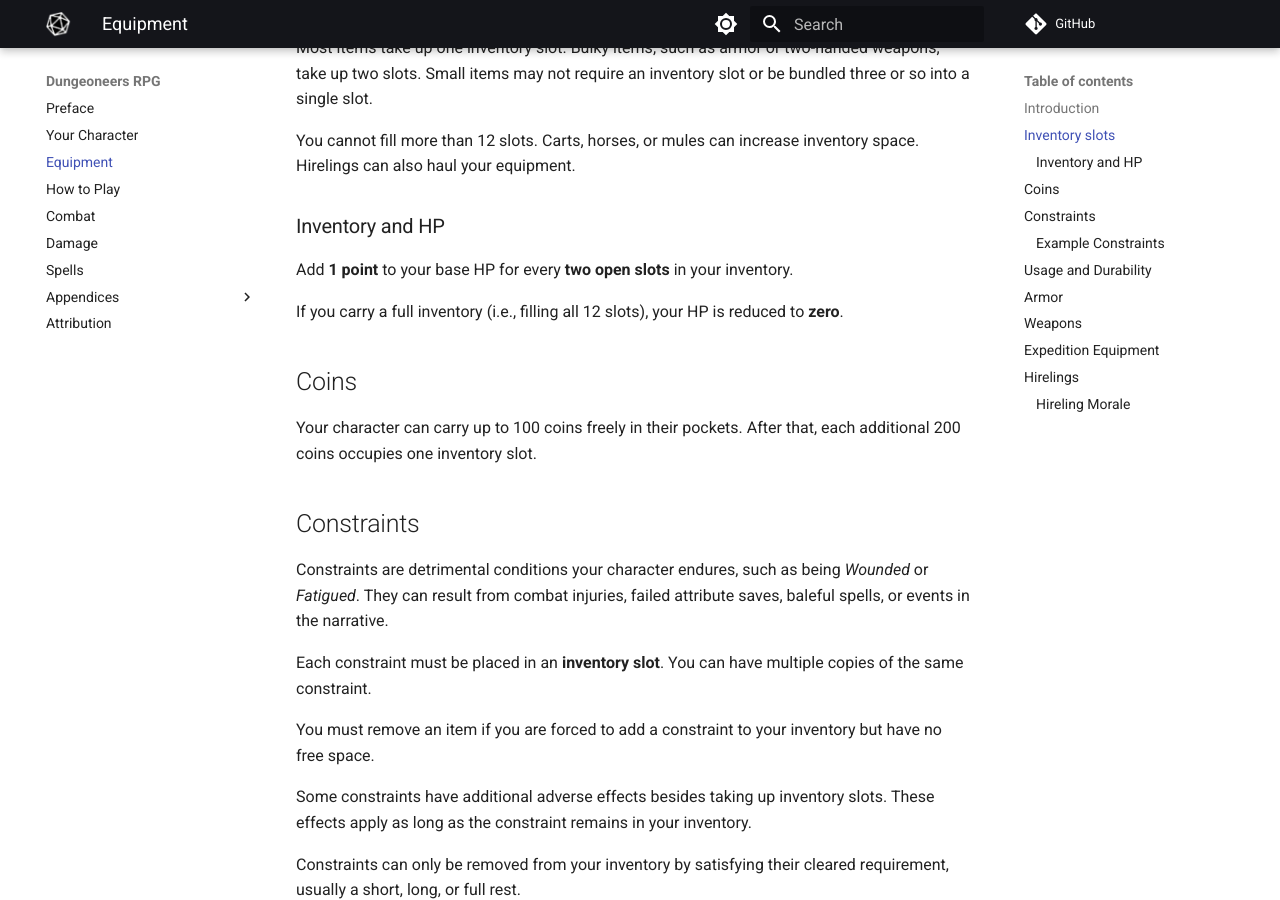
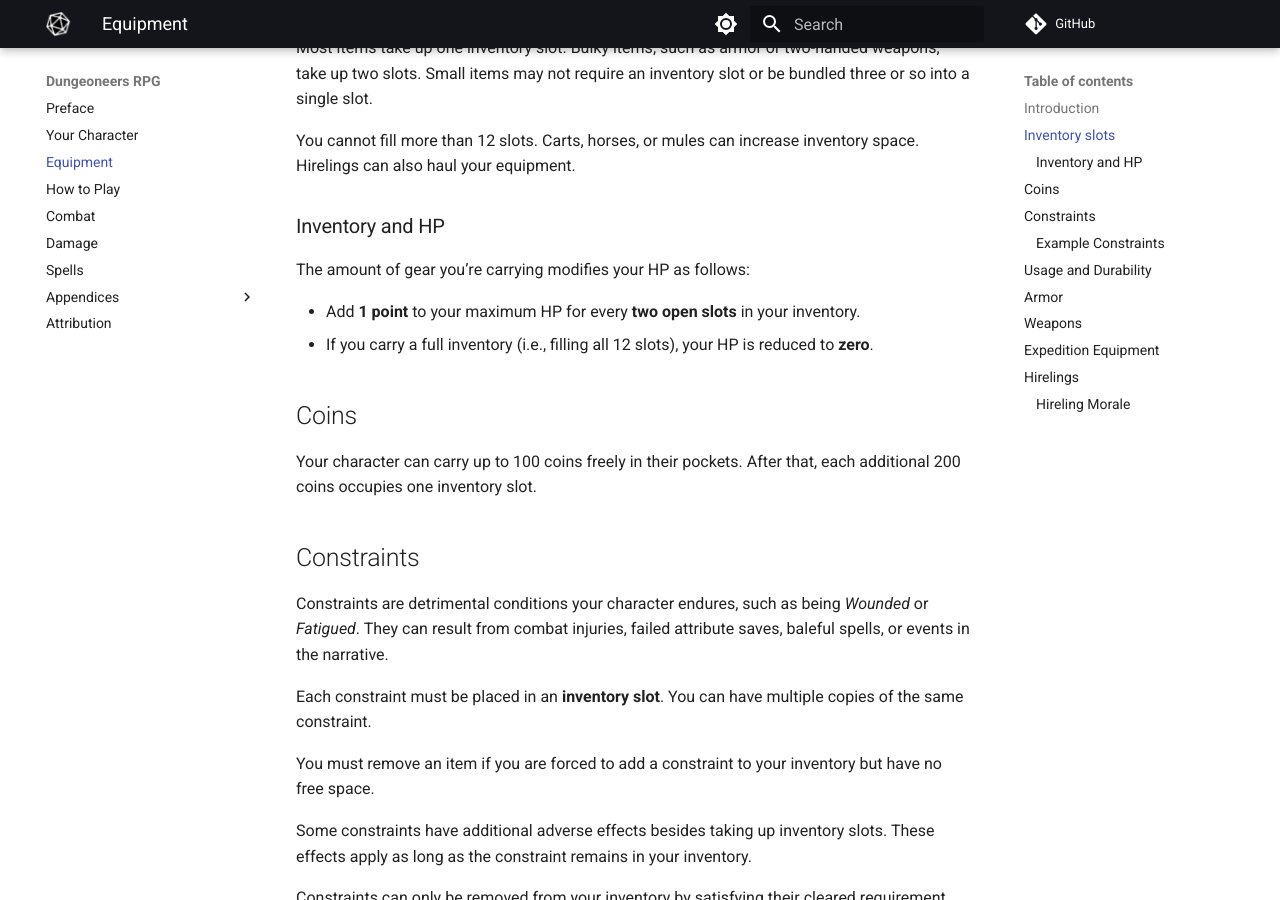
Before and after one commit to joemoose/dungeoneers.d20, an MkDocs documentation site: the page built from docs/equipment.md, in a window 1280 px wide and 900 px high, scrolled down 565 px. Built offline with MkDocs 1.6.1 and Material for MkDocs 9.7.7, drawn with Linux system fonts in a browser that asks for light colours; comment, search, counter and statistics services are not loaded.

Commit message:
Update equipment.md

```diff
--- a/docs/equipment.md
+++ b/docs/equipment.md
@@ -18,9 +18,10 @@ You cannot fill more than 12 slots. Carts, horses, or mules can increase invento
 
 ### Inventory and HP
 
-Add **1 point** to your base HP for every **two open slots** in your inventory.
+The amount of gear you’re carrying modifies your HP as follows:
 
-If you carry a full inventory (i.e., filling all 12 slots), your HP is reduced to **zero**.
+- Add **1 point** to your maximum HP for every **two open slots** in your inventory.
+- If you carry a full inventory (i.e., filling all 12 slots), your HP is reduced to **zero**.
 
 ## Coins
 
```
